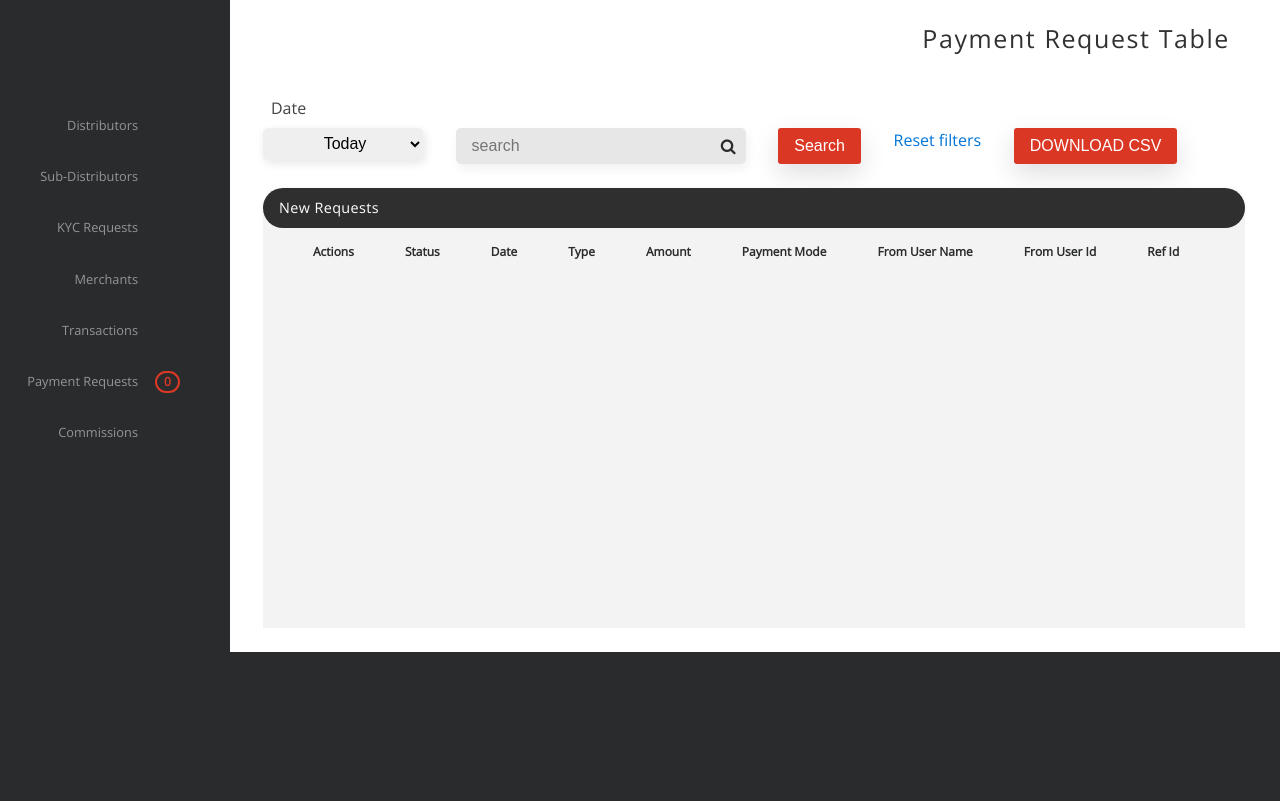
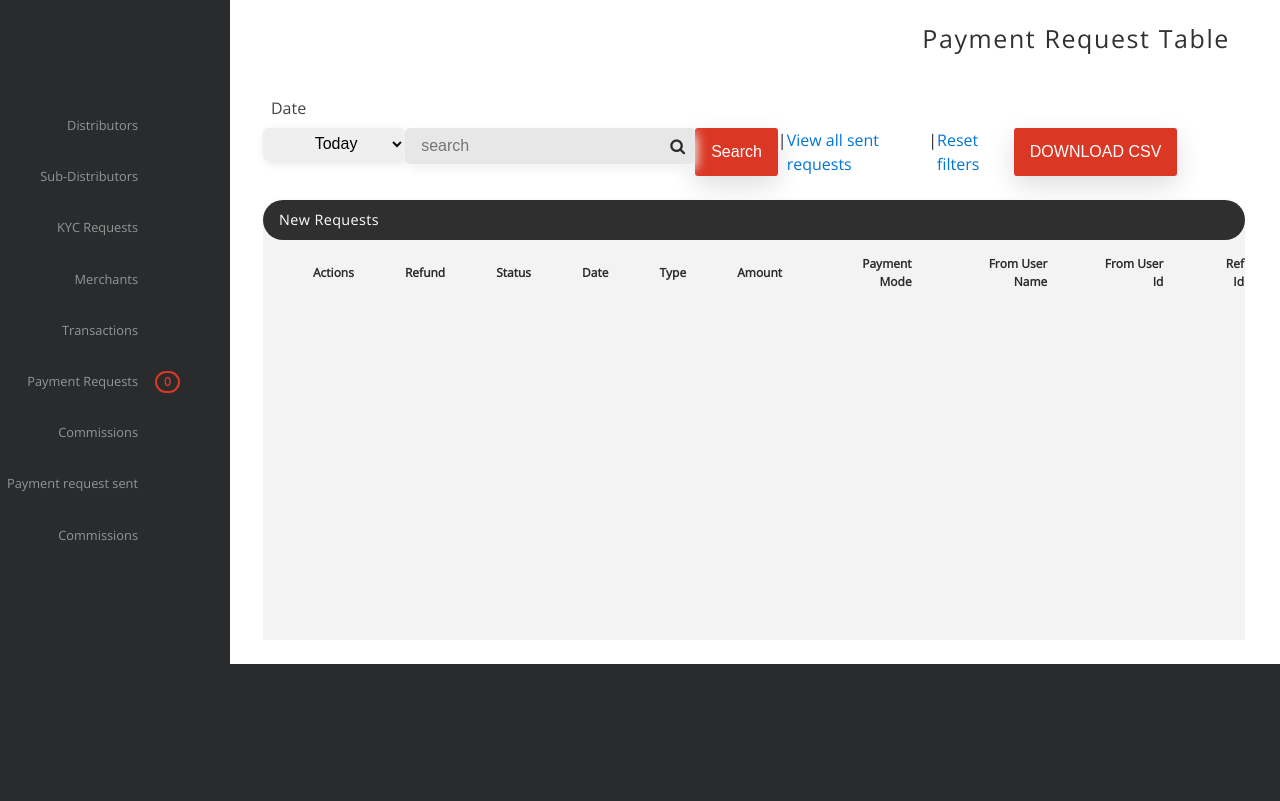
Before and after one commit to Sherly14/CMS, a Django app: page /payment_request/ in a window 1280 px wide. Shown: the part 50-851 px from the top of the page. Run offline with Django 3.2, Linux system fonts and the light colour scheme; the visitor is signed in with stand-in values (Sample User, id 1); data that the repository does not hold is empty; parts of the project's set-up code (start-up, migrations or seed data) failed here and were passed over; some libraries are stand-ins or nearby versions.

Commit message:
- [x] Distributors/Sub distributors should be able to see all history - [x] Admin can view all payment requests - [x] Distributor and SubDistributor payment request sent - [x] Admin toggle button to see all the payment requests - [x] Add refund - [x] Create admin account with dummy number - [x] If user is Admin then don't show request balance - [x] Write condition where if user don't have that much balance then disable accept button and write message saying not enough balance. - [x] I could not find check where you are checking if he is sub distributor then find his distributor and diduct balance from him. - [x] Why you are checking DMT request type while accepting ? - [x] Don't show payment request to Admin - [x] request payment requests adding balance to both dmt and non dmt - [x] Add more fields - [x] Add wallet logs - [x] Reject reason should be stored into field called reject_comments - [x] Pagination next prev not showing - [x] Exception while doing login with admin and trying to download csv - [x] CSV download type has fixed value TYPE - [x] Payment request count should be updated in left hand side panel - [x] Found code for accepting and rejecting requests. Which is irelevant and confusing

```diff
--- a/common_utils/transaction_utils.py
+++ b/common_utils/transaction_utils.py
@@ -108,7 +108,7 @@ def get_main_admin():
     # Note: On creation of main admin need to assign zr_user details with it
     from zruser import models as zu
     user_instance = zu.ZrUser.objects.filter(
-        role__name='ADMINSTAFF'
+        mobile_no='9999999911'
     ).last()
     return user_instance
 
--- a/templates/base.html
+++ b/templates/base.html
@@ -17,6 +17,7 @@
     <link href="https://maxcdn.bootstrapcdn.com/font-awesome/4.7.0/css/font-awesome.min.css" rel="stylesheet">
     <link href="https://fonts.googleapis.com/css?family=Open+Sans" rel="stylesheet">
 
+
     <!-- Bootstrap core CSS -->
 
     {% if user.is_authenticated %}
@@ -27,6 +28,7 @@
     {% else %}
         <link href="{% static 'css/app/login.css' %}" rel="stylesheet">
     {% endif %}
+
 
     <script src="https://code.jquery.com/jquery-3.2.1.min.js"></script>
 
@@ -79,6 +81,15 @@
                     <a class="nav-link textAlignRight " href="{% url 'commission:display-commission' %}">Commissions</a>
                 </li>
                 {% endif %}
+
+                <li class="nav-item">
+                    <a class="nav-link textAlignRight " href="{% url 'payment-requests:payment-request-sent-view' %}">Payment request sent</a>
+                </li>
+
+                <li class="nav-item">
+                    <a class="nav-link textAlignRight " href="{% url 'commission:display-commission' %}">Commissions</a>
+                </li>
+
                 <li class="nav-item">
                     <a class="nav-link textAlignRight"></a>
                 </li>
--- a/zrpayment/models.py
+++ b/zrpayment/models.py
@@ -13,6 +13,7 @@ PAYMENT_REQUEST_STATUS = (
     (0, 'Submitted'),
     (1, 'Approved'),
     (2, 'Rejected'),
+    (3, 'Refund')
 )
 
 
--- a/zrpayment/templates/zrpayment/paymentrequest_list.html
+++ b/zrpayment/templates/zrpayment/paymentrequest_list.html
@@ -20,7 +20,8 @@
                     <input class="search" id="search-txt" type="search" name="search" value="{% if q %}{{ q }}{% endif %}" placeholder="search" style="background-color: #e7e7e7;width: 290px;height: 36px;">
                     <i id="filtersubmit" class="fa fa-search" style="position: absolute;right: 10px;top: 10px;"></i>
                 </div>
-                <input type="button" id="search-btn" class="button red" value="Search">
+                <input type="button" id="search-btn" class="button red" value="Search">|
+                <a href='{% url "payment-requests:payment-request-sent-view" %}?view-all=true'>View all sent requests</a>|
                 <a href='{% url "payment-requests:payment-request-list" %}' >Reset filters</a>
                 <input class="button red" type="button" value="DOWNLOAD CSV" id="download-csv" >
                 {% csrf_token %}
@@ -40,6 +41,7 @@
                     <table>
                         <tr>
                             <th>Actions</th>
+                            <th>Refund</th>
                             <th>Status</th>
                             <th>Date</th>
                             <th>Type</th> {# DMT or Non DMT#}
@@ -87,12 +89,19 @@
                                     {% endif %}
                                 </td>
                                 <td>
+                                    {% if payment_request.status == 1 and not payment_request.status == 3 %}
+                                        <input type="button" class="button red payment change_request_id confirm_refund_select" value="Refund" data-toggle="modal" data-target="#confirm_refund" data-slug-id="{{ payment_request.pk }}">
+                                    {% endif %}
+                                </td>
+                                <td>
                                     {% if payment_request.status == 0 %}
                                         Pending
                                     {% elif payment_request.status == 1 %}
                                         Accepted
-                                    {% else %}
+                                    {% elif payment_request.status == 2 %}
                                         Rejected
+                                    {% elif payment_request.status == 3 %}
+                                        Refunded
                                     {% endif %}
                                 </td>
                                 <td>{{ payment_request.at_created }}</td>
@@ -157,11 +166,34 @@
                 </h3>
             </div>
             <div class="modal-body text-dark text-center">
-                Are you sure want to Approve payment request?
+                Are you sure want to Approve payment request ?
             </div>
             <div class="modal-footer btn-block-group" style="align-self: center;">
                 <div class="modal-footer" style="text-align:center">
                     <button type="button" class="btn btn-primary btn-small max-225 approve_payment_confirm">Yes
+                    </button>
+                    <button type="button" class="btn btn-default btn-small max-225" data-dismiss="modal">No</button>
+                </div>
+            </div>
+        </form>
+    </div>
+    </div>
+
+
+    <div id="confirm_refund" class="modal fade" data-backdrop="static">
+        <div class="modal-dialog" role="document">
+        <form class="modal-content">
+            <div class="modal-header text-center">
+                <h3 class="modal-title">
+                    Payment refund
+                </h3>
+            </div>
+            <div class="modal-body text-dark text-center">
+                Are you sure want to refund payment request?
+            </div>
+            <div class="modal-footer btn-block-group" style="align-self: center;">
+                <div class="modal-footer" style="text-align:center">
+                    <button type="button" class="btn btn-primary btn-small max-225 confirm_refund_btn">Yes
                     </button>
                     <button type="button" class="btn btn-default btn-small max-225" data-dismiss="modal">No</button>
                 </div>
@@ -198,6 +230,7 @@
     <!-- /.modal -->
 
 <script>
+    window.current_payment_request = null
     $('#search-btn').click(function(){
         search = $('#search-txt').val();
         {% if filter_by %}
@@ -318,5 +351,16 @@
             }
         );
 
+        $('.confirm_refund_select').click(function(){
+            window.current_payment_request = $(this).attr('data-slug-id')
+            console.log(window.current_payment_request);
+        })
+
+        $('.confirm_refund_btn').click(
+            function(e) {
+                alert('{% url "payment-requests:refund-request-view" %}?payment_request=' + window.current_payment_request)
+                window.location = '{% url "payment-requests:refund-request-view" %}?payment_request=' + window.current_payment_request;
+            }
+        )
     </script>
 {% endblock extrascripts %}
--- a/zrpayment/templatetags/payment_request_tags.py
+++ b/zrpayment/templatetags/payment_request_tags.py
@@ -10,7 +10,9 @@ register = template.Library()
 def payment_req_cnt(request):
     pr_cnt = 0
     if is_user_superuser(request):
-        pr_cnt = PaymentRequest.objects.all().count()
+        pr_cnt = PaymentRequest.objects.filter(
+            status="0"
+        ).count()
     elif request.user.zr_admin_user.role.name in ['DISTRIBUTOR', 'SUBDISTRIBUTOR']:
         pr_cnt = PaymentRequest.objects.filter(
             to_user=request.user.zr_admin_user.zr_user
--- a/zrpayment/urls.py
+++ b/zrpayment/urls.py
@@ -5,6 +5,8 @@ from zrpayment import views as zr_payment_views
 urlpatterns = [
     url(r'^$', zr_payment_views.PaymentRequestListView.as_view(), name='payment-request-list'),
     url(r'^merchant-payment-req-csv/$', zr_payment_views.merchant_payment_req_csv_download, name='payment-request-csv'),
+    url(r'^payment-request-sent/$', zr_payment_views.PaymentRequestSentListView.as_view(), name='payment-request-sent-view'),
+    url(r'^refund-request/$', zr_payment_views.RefundRequestView.as_view(), name='refund-request-view'),
     url(r'^(?P<pk>\d+)/$', zr_payment_views.PaymentRequestDetailView.as_view(), name='payment-request-detail'),
     url(r'^generate_payment_request/$', zr_payment_views.GeneratePaymentRequestView.as_view(), name='generate_payment_request'),
     url(r'^accept_payment_request/$', zr_payment_views.AcceptPaymentRequestView.as_view(), name='accept_payment_request'),
--- a/zrpayment/views.py
+++ b/zrpayment/views.py
@@ -8,8 +8,10 @@ import json
 from django.core.paginator import Paginator, PageNotAnInteger
 from django.db.models import Q
 from django.http import HttpResponse
+from django.http import HttpResponseRedirect
 from django.views.generic.detail import DetailView
 from django.views.generic.list import ListView
+from django.http import Http404
 from rest_framework import serializers
 from rest_framework import status
 from rest_framework.permissions import IsAuthenticated
@@ -49,19 +51,25 @@ class GeneratePaymentRequestView(APIView):
     permission_classes = (IsAuthenticated,)
 
     def post(self, request):
-        data = dict(request.POST)
-        if data['request_type'] == 'DMT':
-            data['dmt_amount'] = data['amount']
+        data = request.data
+        if data.get('request_type') == 'DMT':
+            data['dmt_amount'] = data.get('amount')
         else:
-            data['non_dmt_amount'] = data['amount']
+            data['non_dmt_amount'] = data.get('amount')
 
         data["from_user"] = request.user.zr_admin_user.zr_user.id
+        main_distributor = None
         if request.user.zr_admin_user.role.name == user_map.DISTRIBUTOR:
             main_distributor = get_main_admin()
-            data["to_user"] = main_distributor.id
         elif request.user.zr_admin_user.role.name == user_map.SUBDISTRIBUTOR:
             main_distributor = get_distributor_from_sub_distributor(request.user.zr_admin_user.zr_user)
-            data["to_user"] = main_distributor.id
+        if not main_distributor:
+            response_data = {
+                "message": "Something went wrong, please contact admin",
+                "success": False
+            }
+            return Response(response_data, status=status.HTTP_400_BAD_REQUEST)
+        data["to_user"] = main_distributor.id
         serializer = PaymentRequestSerializer(data=data)
 
         if serializer.is_valid():
@@ -80,10 +88,66 @@ class GeneratePaymentRequestView(APIView):
         return Response(response_data, status=status.HTTP_400_BAD_REQUEST)
 
 
+class RefundRequestView(APIView):
+    permission_classes = (IsAuthenticated,)
+
+    def get(self, request):
+        payment_request = request.GET.get('payment_request')
+        payment_request_instance = PaymentRequest.objects.filter(id=payment_request).last()
+        if not payment_request_instance:
+            raise Http404
+
+        from_user_wallet = zrwallet_models.Wallet.objects.get(
+            merchant=payment_request_instance.from_user
+        )
+        to_user_wallet = zrwallet_models.Wallet.objects.get(
+            merchant=payment_request_instance.to_user
+        )
+
+        from_user_wallet.dmt_balance -= payment_request_instance.dmt_amount
+        from_user_wallet.non_dmt_balance -= payment_request_instance.dmt_amount
+
+        to_user_wallet.dmt_balance += payment_request_instance.dmt_amount
+        to_user_wallet.non_dmt_balance += payment_request_instance.non_dmt_amount
+
+        from_user_wallet.save(
+            update_fields=['dmt_balance', 'non_dmt_balance']
+        )
+        to_user_wallet.save(
+            update_fields=['dmt_balance', 'non_dmt_balance']
+        )
+
+        payment_request_instance.status = 3
+        payment_request_instance.save(update_fields=['status'])
+
+        zrwallet_models.WalletTransactions.objects.create(
+            log_type=zrwallet_models.WalletTransactions.REFUND_DECR,
+            wallet=from_user_wallet,
+            transaction=None,
+            payment_request=payment_request_instance,
+            dmt_balance=payment_request_instance.dmt_amount,
+            non_dmt_balance=payment_request_instance.non_dmt_amount,
+            is_success=True
+        )
+
+        zrwallet_models.WalletTransactions.objects.create(
+            log_type=zrwallet_models.WalletTransactions.REFUND_INC,
+            wallet=from_user_wallet,
+            transaction=None,
+            payment_request=payment_request_instance,
+            dmt_balance=payment_request_instance.dmt_amount,
+            non_dmt_balance=payment_request_instance.non_dmt_amount,
+            is_success=True
+        )
+
+        return HttpResponseRedirect('/payment_request/')
+
+
 class AcceptPaymentRequestView(APIView):
     permission_classes = (IsAuthenticated,)
 
     def post(self, request):
+        import ipdb; ipdb.set_trace()
         data = dict(json.loads(request.data.keys()[0]))
         request_id = data.get("request_id")
         payment_request = PaymentRequest.objects.filter(id=request_id).last()
@@ -91,11 +155,7 @@ class AcceptPaymentRequestView(APIView):
         if payment_request:
             if payment_request.status == 0:
                 if is_user_superuser(self.request) and payment_request.to_user.role.name == 'ADMINSTAFF':
-                    message = "Wallet updated successfully"
-                    payment_request.status = 1
-                    payment_request.save(update_fields=['status'])
-
-                    zr_wallet, _ = zrwallet_models.Wallet.objects.get(
+                    zr_wallet = zrwallet_models.Wallet.objects.get(
                         merchant=payment_request.from_user
                     )
                     zr_wallet.dmt_balance += payment_request.dmt_amount
@@ -106,11 +166,23 @@ class AcceptPaymentRequestView(APIView):
                             'non_dmt_balance'
                         ]
                     )
+                    zrwallet_models.WalletTransactions.objects.create(
+                        log_type=zrwallet_models.WalletTransactions.BALANCE,
+                        wallet=zr_wallet,
+                        transaction=None,
+                        payment_request=payment_request,
+                        dmt_balance=zr_wallet.dmt_balance,
+                        non_dmt_balance=zr_wallet.non_dmt_balance,
+                        is_success=True
+                    )
+                    message = "Wallet updated successfully"
+                    payment_request.status = 1
+                    payment_request.save(update_fields=['status'])
                 elif self.request.user.zr_admin_user.role.name in ['DISTRIBUTOR', 'SUBDISTRIBUTOR']:
                     supervisor_wallet, _ = zrwallet_models.Wallet.objects.get(
                         merchant=payment_request.to_user
                     )
-                    zr_wallet, _ = zrwallet_models.Wallet.objects.get_or_create(
+                    zr_wallet = zrwallet_models.Wallet.objects.get(
                         merchant=payment_request.from_user
                     )
                     updated = False
@@ -138,6 +210,15 @@ class AcceptPaymentRequestView(APIView):
                                 'dmt_balance',
                                 'non_dmt_balance'
                             ]
+                        )
+                        zrwallet_models.WalletTransactions.objects.create(
+                            log_type=zrwallet_models.WalletTransactions.BALANCE,
+                            wallet=supervisor_wallet,
+                            transaction=None,
+                            payment_request=payment_request,
+                            dmt_balance=zr_wallet.dmt_balance,
+                            non_dmt_balance=zr_wallet.non_dmt_balance,
+                            is_success=True
                         )
                         payment_request.status = 1
                         payment_request.save(update_fields=['status'])
@@ -178,19 +259,30 @@ class RejectPaymentRequestView(APIView):
         return Response({"message": message, 'success': True}, status=status.HTTP_200_OK)
 
 
-def get_payment_request_qs(request):
+def get_payment_request_qs(request, from_user=False, all_user=False, all_req=False):
     filter_by = request.GET.get('filter')
     q = request.GET.get('q')
 
     queryset = []
     if is_user_superuser(request):
-        queryset = PaymentRequest.objects.all()
+        if all_user and all_req:
+            queryset = PaymentRequest.objects.all()
+        elif all_user:
+            queryset = PaymentRequest.objects.all()
+        else:
+            queryset = PaymentRequest.objects.filter(
+                to_user__role__name='ADMINSTAFF',
+            )
     elif request.user.zr_admin_user.role.name in ['DISTRIBUTOR', 'SUBDISTRIBUTOR']:
         # To get own payment request
-        queryset = PaymentRequest.objects.filter(
-            to_user=request.user.zr_admin_user.zr_user
-        ).exclude(from_user=request.user.zr_admin_user.zr_user)
-
+        if from_user:
+            queryset = PaymentRequest.objects.filter(
+                from_user=request.user.zr_admin_user.zr_user
+            )
+        else:
+            queryset = PaymentRequest.objects.filter(
+                to_user=request.user.zr_admin_user.zr_user
+            ).exclude(from_user=request.user.zr_admin_user.zr_user)
     if q:
         query = Q(
             merchant_payment_mode__name__contains=q
@@ -244,6 +336,7 @@ def merchant_payment_req_csv_download(request):
 
 class PaymentRequestListView(ListView):
     context_object_name = 'payment_request_list'
+    template_name = 'payment_request_list.html'
     paginate_by = 10
 
     def get_context_data(self, **kwargs):
@@ -273,7 +366,7 @@ class PaymentRequestListView(ListView):
         wallet = None
         if not is_user_superuser(self.request):
             wallet = zrwallet_models.Wallet.objects.get(
-                merchant=None
+                merchant=self.request.user.zr_admin_user.zr_user
             )
         context['wallet'] = wallet
         context['is_superuser'] = is_user_superuser(self.request)
@@ -281,3 +374,48 @@ class PaymentRequestListView(ListView):
 
     def get_queryset(self):
         return get_payment_request_qs(self.request)
+
+
+class PaymentRequestSentListView(ListView):
+    context_object_name = 'paymentrequestsent_list'
+    template_name = 'zrpayment/paymentrequestsent_list.html'
+    paginate_by = 10
+
+    def get_context_data(self, **kwargs):
+        filter_by = self.request.GET.get('filter')
+        q = self.request.GET.get('q')
+
+        context = super(PaymentRequestSentListView, self).get_context_data(**kwargs)
+
+        queryset = self.get_queryset()
+        if not queryset:
+            context['filter_by'] = filter_by
+            context['q'] = q
+            return context
+
+        paginator = Paginator(queryset, self.paginate_by)
+        page = self.request.GET.get('page', 1)
+
+        try:
+            queryset = paginator.page(page)
+        except PageNotAnInteger:
+            queryset = paginator.page(1)
+
+        context['page_obj'] = queryset
+        context['filter_by'] = filter_by
+        context['q'] = q
+
+        wallet = None
+        if not is_user_superuser(self.request):
+            wallet = zrwallet_models.Wallet.objects.get(
+                merchant=self.request.user.zr_admin_user.zr_user
+            )
+        context['wallet'] = wallet
+        context['is_superuser'] = is_user_superuser(self.request)
+        return context
+
+    def get_queryset(self):
+        if is_user_superuser(self.request):
+            return get_payment_request_qs(self.request, all_user=True, all_req=True)
+        else:
+            return get_payment_request_qs(self.request, from_user=True)
```
Also changed, not shown: zrpayment/templates/zrpayment/paymentrequestsent_list.html (added, +187 -0 lines), zruser/templates/zruser/user_dashboard.html (+9 -11 lines), zrwallet/models.py (+23 -1 lines), zruser/migrations/0024_auto_20171007_1108.py (added), zrwallet/migrations/0006_auto_20171007_0537.py (added), zrwallet/migrations/0007_auto_20171007_0602.py (added).
